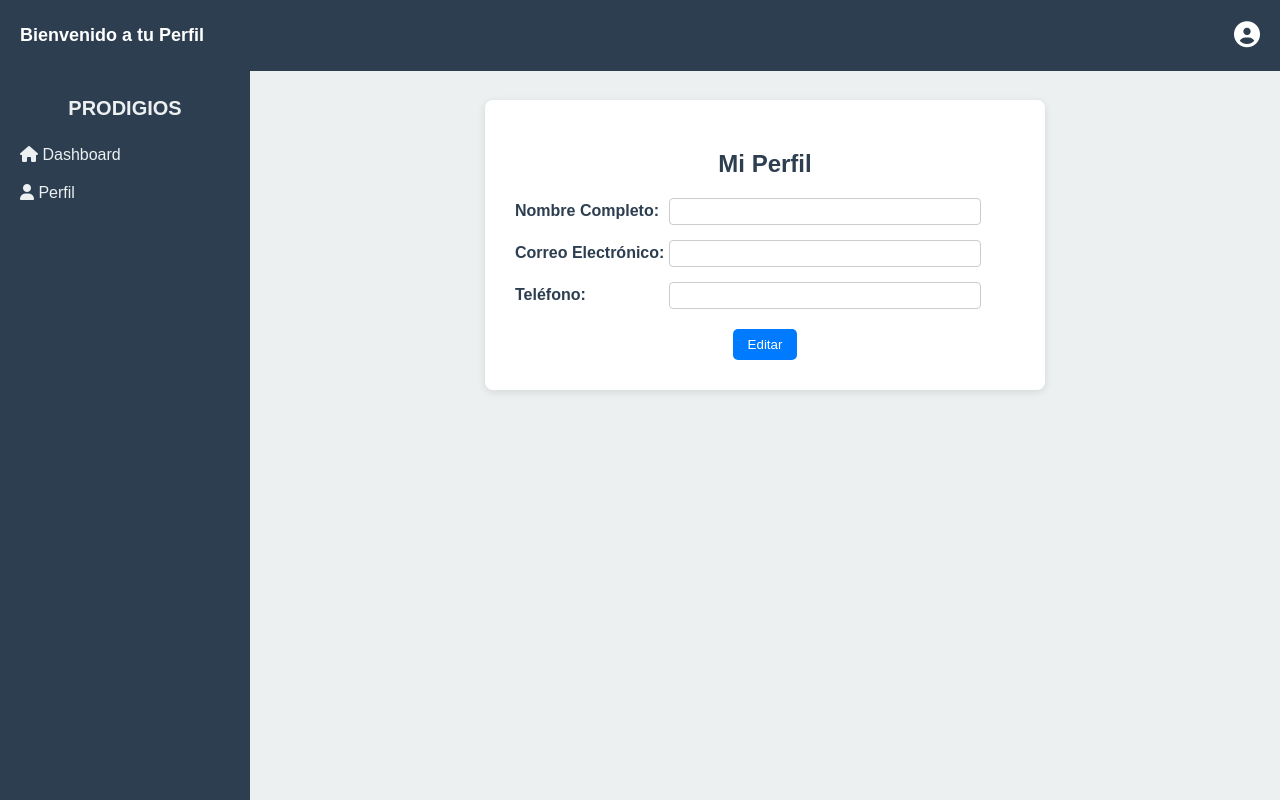
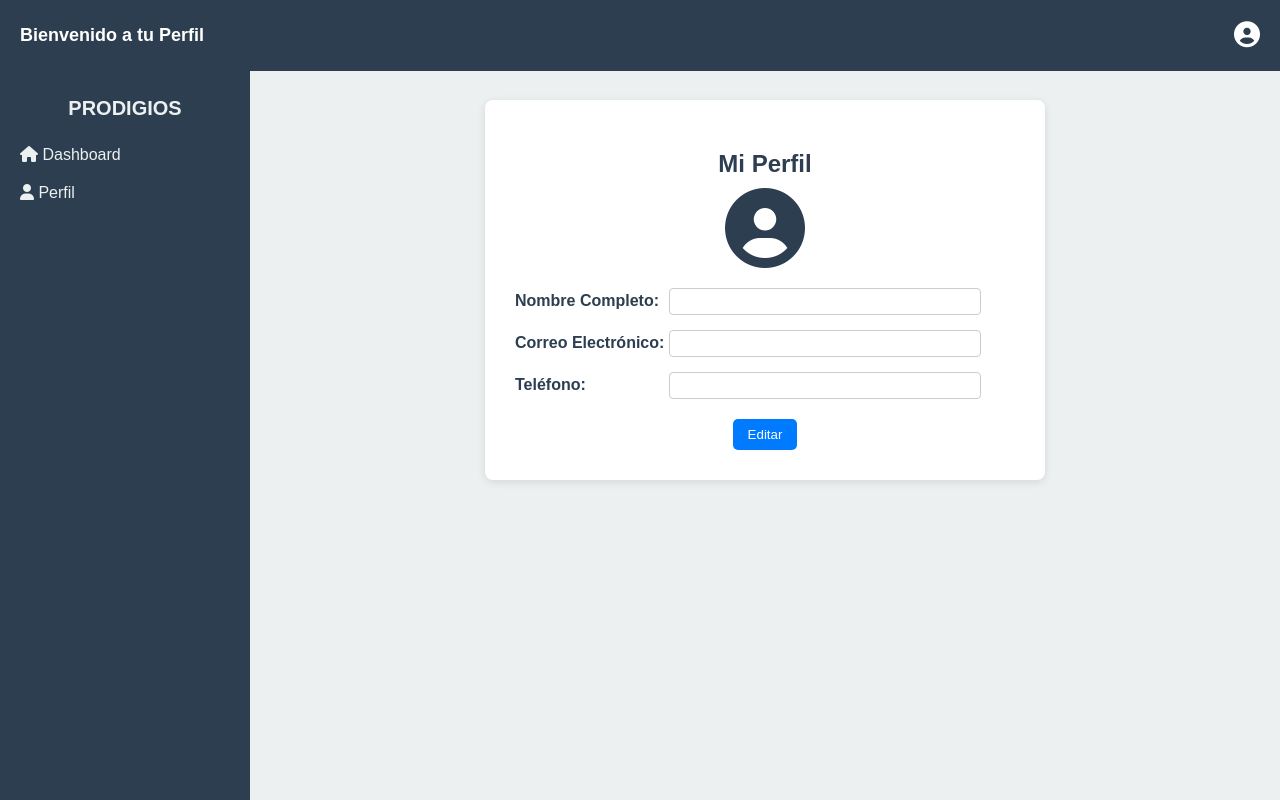
Before and after one commit to lroquehu/ING.-DE-SOFTWARE-I-PROYECTO, a PHP site: page /perfil.php in a window 1280 px wide. Run offline with PHP 8.4, Linux system fonts and the light colour scheme; data that the repository does not hold is empty.

Commit message:
se añadio el icono de usuario en perfil

```diff
--- a/PAGINA WEB/perfil.php
+++ b/PAGINA WEB/perfil.php
@@ -54,6 +54,7 @@ if ($_SERVER["REQUEST_METHOD"] == "POST") {
       margin-right: 40px;
       font-size: 26px;
     }
+
     .profile-icon a {
       color: white;
       text-decoration: none;
@@ -109,8 +110,18 @@ if ($_SERVER["REQUEST_METHOD"] == "POST") {
 
     .profile-card h2 {
       color: #2c3e50;
+      margin-bottom: 10px;
+      text-align: center;
+    }
+
+    .profile-avatar {
+      text-align: center;
       margin-bottom: 20px;
-      text-align: center;
+    }
+
+    .profile-avatar i {
+      font-size: 80px;
+      color: #2c3e50;
     }
 
     .profile-info {
@@ -182,6 +193,9 @@ if ($_SERVER["REQUEST_METHOD"] == "POST") {
     <form method="POST">
       <div class="profile-card">
         <h2>Mi Perfil</h2>
+        <div class="profile-avatar">
+          <i class="fas fa-user-circle"></i>
+        </div>
         <div class="profile-info">
           <label>Nombre Completo:</label>
           <input type="text" name="nombre" value="<?= htmlspecialchars($usuario['nombre']) ?>" readonly>
```
